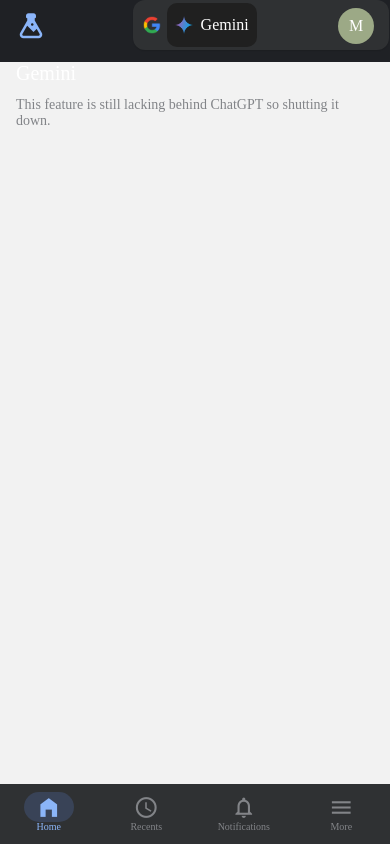
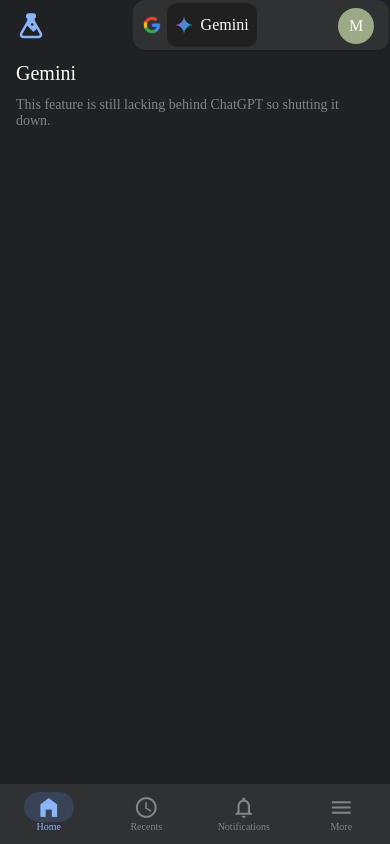
Before and after one commit to moh-hit/shoppin, a React Native app: screen /Gemini in a window 390 px wide. Built offline with nearby package versions, Linux system fonts and the light colour scheme.

Commit message:
Set background color for GeminiTab component

```diff
--- a/src/components/Home/GeminiTab.tsx
+++ b/src/components/Home/GeminiTab.tsx
@@ -21,6 +21,7 @@
     flex: 1,
     paddingHorizontal: 16,
     gap: 12,
+    backgroundColor: COLORS.fill,
   },
   title: {
     color: COLORS.text,
```
